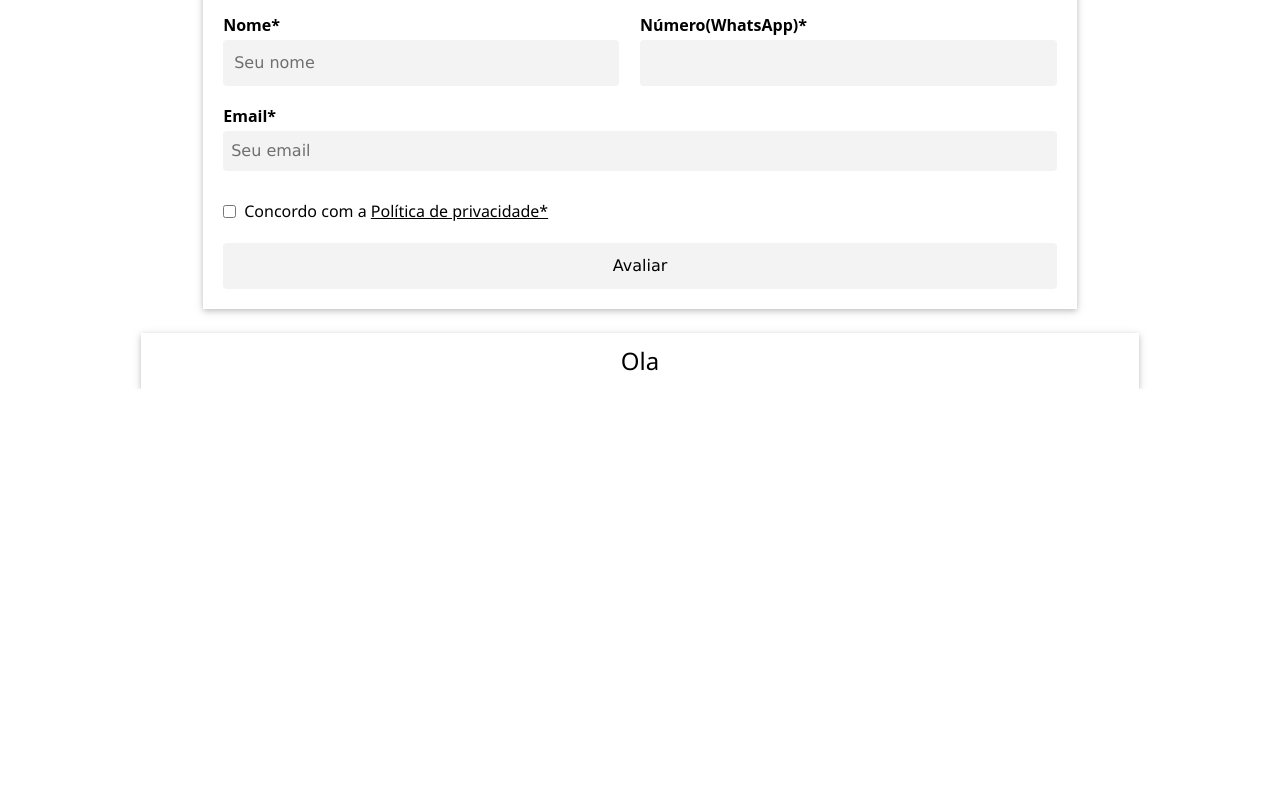
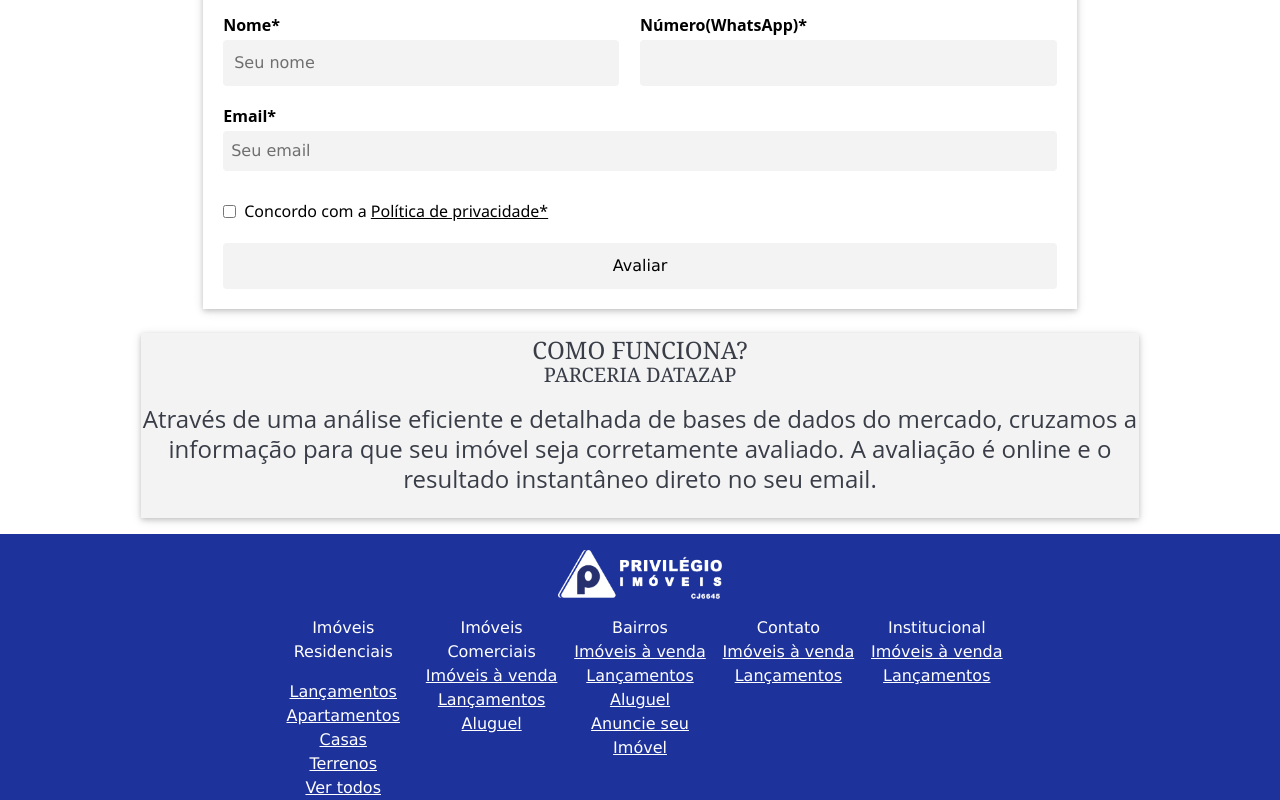
Before and after one commit to AlvaroJ4/Pagina-Privilegio, a plain HTML site: page index.html in a window 1280 px wide. Shown: the part 1032-1832 px from the top of the page. Before the commit the page ends 1421 px from the top, so only its background shows below. Drawn offline with nearby package versions, Linux system fonts and the light colour scheme.

Commit message:
criando footer

```diff
--- a/assets/css/style.css
+++ b/assets/css/style.css
@@ -10,6 +10,7 @@
 
 :root {
     --default-font: 'Open Sans', sans-serif;
+    --fonte-datazp: 'Georgia', 'Times New Roman', Times, serif;
 }
 
 .corpo {
@@ -27,7 +28,7 @@
 
 .navbar {
 
-    box-shadow: 0 2px 5px rgba(0,0,0,.2);
+    box-shadow: 0 2px 5px rgba(0, 0, 0, .2);
 }
 
 .nav-lista {
@@ -77,7 +78,7 @@ i {
     background: 0 0;
     border: none;
     outline: 0;
-    box-shadow: 0 3px 6px -3px rgba(0,0,0,.5);
+    box-shadow: 0 3px 6px -3px rgba(0, 0, 0, .5);
     cursor: pointer;
     position: relative;
     background-color: #28398a;
@@ -114,8 +115,9 @@ i {
 }
 
 .w3-dropdown-content {
-    box-shadow: 0 3px 6px -3px rgba(0,0,0,.5);
+    box-shadow: 0 3px 6px -3px rgba(0, 0, 0, .5);
 }
+
 /*Fim cabeçalho*/
 
 
@@ -126,6 +128,7 @@ i {
     align-items: center;
     width: 80%;
 }
+
 .w3-container {
     display: flex;
     flex-direction: column;
@@ -140,7 +143,7 @@ i {
     text-decoration: none;
 }
 
-.w3-panel  {
+.w3-panel {
     font-size: 25px;
     line-height: 200%;
     word-break: break-word;
@@ -157,11 +160,12 @@ i {
 }
 
 .w3-panels {
-    padding-top:5px ;
+    padding-top: 5px;
     background-color: #28398a;
     border: 1px solid #28398a;
     width: 100%;
 }
+
 /*Fim Texto Mensgaem*/
 
 
@@ -184,7 +188,8 @@ label {
     font-size: 14px;
 }
 
-input, select {
+input,
+select {
     background-color: rgba(226, 224, 224, 0.378);
     border-bottom: 1px solid transparent;
     border-left: 1px solid transparent;
@@ -236,8 +241,6 @@ input:focus {
     color: #000;
 }
 
-
-
 button {
     align-items: center;
     background-color: rgba(226, 224, 224, 0.378);
@@ -255,3 +258,55 @@ button:hover {
     background-color: #28398a;
     color: white;
 }
+
+/*Fim do formulario*/
+
+
+.logo-footer {
+    height: 50px;
+}
+
+.titulo-datazp {
+    line-height: 120%;
+    font-size: 12px;
+    color: #393d47;
+    text-align: center;
+    background-color: #f3f3f3;
+}
+
+.texto-datazap {
+    text-align: center;
+    font-size: 24px;
+    padding-top: 0.5em;
+    line-height: 30px;
+    color: #393d47;
+    font-family: var(--default-font);
+}
+
+
+footer {
+    background-color: #1d329b;
+    color: #fff;
+    text-align: center;
+}
+
+.box {
+    flex-wrap: wrap;
+    max-width: 960px;
+}
+.w3-rows {
+    display: flex;
+}
+
+
+.caixa-logo {
+    padding: 1em;
+}
+
+.logo-footer {
+    height: 50px;
+}
+
+.lista-residenciais {
+    padding-top: 1em;
+}
--- a/index.html
+++ b/index.html
@@ -8,6 +8,8 @@
     <link rel="stylesheet" href="./assets/css/style.css">
     <link rel="stylesheet" href="https://cdnjs.cloudflare.com/ajax/libs/font-awesome/6.4.0/css/all.min.css" />
     <link rel="stylesheet" href="https://www.w3schools.com/w3css/4/w3.css">
+
+
     <Title>Privilégio Imóvies</Title>
 </head>
 
@@ -53,8 +55,8 @@
             <!-- <div class="w3-panels "></div> -->
         </div>
 
-        <div class="w3-container" style="padding-top: 1.5em; padding-bottom: 1.5em;" >
-            <div class="w3-panel-cards w3-card w3-animate-bottom">
+        <div class="w3-container" style="padding-top: 1.5em; padding-bottom: 1.5em;">
+            <div class="w3-panel-cards w3-card w3-animate-opacity">
 
                 <form class="formulario">
                     <label for="fname"><strong>Localização do Imóvel</strong></label><br>
@@ -89,16 +91,18 @@
                     </div>
 
                     <label for="fname"><strong>Dormitórios*</strong></label><br>
-                    <input class="w3-input w3-border-0" type="number" id="fname" placeholder="0" autocomplete="none"><br>
+                    <input class="w3-input w3-border-0" type="number" id="fname" placeholder="0"
+                        autocomplete="none"><br>
 
                     <label for="fname"><strong>Banheiros*</strong></label><br>
-                    <input class="w3-input w3-border-0" type="number" id="fname" name="fname"><br>
+                    <input class="w3-input w3-border-0" type="number" id="fname" placeholder="0"><br>
 
-                    <label for="fname"><strong>Banheiros*</strong></label><br>
-                    <input class="w3-input w3-border-0" type="number" id="fname" required min="0" maxnumber="20"><br>
+                    <label for="fname"><strong>Suítes*</strong></label><br>
+                    <input class="w3-input w3-border-0" type="number" id="fname" placeholder="0" required min="0"
+                        maxnumber="20"><br>
 
                     <label for="fname"><strong>Vagas*</strong></label><br>
-                    <input class="w3-input w3-border-0" type="number" id="fname" name="fname"><br>
+                    <input class="w3-input w3-border-0" type="number" id="fname" placeholder="0"><br>
 
                     <label for="fname"><strong>Área Útil* m²</strong></label><br>
                     <input class="w3-input w3-border-0" type="number" id="fname" placeholder="Área Útil em m² "><br>
@@ -111,18 +115,19 @@
                             <label><strong>Nome*</strong></label>
                             <input type="text" placeholder="Seu nome"><br>
                         </div>
-                        <div class="w3-col s6 " >
+                        <div class="w3-col s6 ">
                             <label><strong>Número(WhatsApp)*</strong></label>
                             <input class="numero-whatsapp" type="number"><br>
                         </div>
                     </div>
 
                     <label for="fname"><strong>Email*</strong></label><br>
-                    <input class="w3-input w3-border-0" type="number" id="fname" placeholder="Seu email"><br>
+                    <input class="w3-input w3-border-0" type="email" id="fname" placeholder="Seu email"><br>
 
                     <div class="privacidade">
                         <input class="check-privacidade" type="checkbox">
-                        <label class="texto-privacidade">Concordo com a <a class="link-privacidade" href="#">Política de privacidade*</a></label>
+                        <label class="texto-privacidade">Concordo com a <a class="link-privacidade" href="#">Política de
+                                privacidade*</a></label>
                     </div>
 
                     <div class="botao">
@@ -133,11 +138,79 @@
             </div>
         </div>
 
-        <div class="w3-container">
-            <div class="w3-panel-card w3-card w3-animate-bottom ">
-                <h3>Ola</h3>
+        <div class="w3-container" style="padding-bottom: 1em;">
+            <div class="w3-panel-card w3-card w3-animate-opacity ">
+                <div class="titulo-datazp">
+                    <h3 style="font-family:Georgia, 'Times New Roman', Times, serif "> COMO FUNCIONA? </h3>
+                    <h4 style="font-family: Georgia, 'Times New Roman', Times, serif; align-items: center;"> PARCERIA
+                        DATAZAP</h4>
+
+                    <p class="texto-datazap" style="padding-bottom: 1em;">Através de uma análise eficiente e detalhada
+                        de bases de dados do mercado, cruzamos a
+                        informação para que seu imóvel seja corretamente avaliado. A avaliação é online e o resultado
+                        instantâneo direto no seu email.
+                    </p>
+
+                </div>
             </div>
         </div>
+
+        <footer class="w3-container">
+            <div class="caixa-logo">
+                <a href="#"><img src="./assets/img/logo_footer.png" alt="" class="logo-footer"></a>
+            </div>
+            <div class="box">
+                <div class="w3-rows">
+                    <div class="w3-col w3-center">
+                        <p >Imóveis Residenciais</p>
+
+                        <ul class="lista-residenciais">
+                            <li class="lista-item"><a class="link-lista" href="#">Lançamentos</a></li>
+                            <li class="lista-item"><a class="link-lista" href="#">Apartamentos</a></li>
+                            <li class="lista-item"><a class="link-lista" href="#">Casas</a></li>
+                            <li class="lista-item"><a class="link-lista" href="#">Terrenos</a></li>
+                            <li class="lista-item"><a class="link-lista" href="#">Ver todos</a></li>
+                        </ul>
+                    </div>
+                    <div class="w3-col w3-center">
+                        <p>Imóveis Comerciais</p>
+
+                        <ul class="lista-comerciais">
+                            <li class="lista-item"><a class="link-lista" href="#">Imóveis à venda</a></li>
+                            <li class="lista-item"><a class="link-lista" href="#">Lançamentos</a></li>
+                            <li class="lista-item"><a class="link-lista" href="#">Aluguel</a></li>
+                        </ul>
+                    </div>
+                    <div class="w3-col w3-center">
+                        <p>Bairros</p>
+
+                        <ul class="lista-bairros">
+                            <li class="lista-item"><a class="link-lista" href="#">Imóveis à venda</a></li>
+                            <li class="lista-item"><a class="link-lista" href="#">Lançamentos</a></li>
+                            <li class="lista-item"><a class="link-lista" href="#">Aluguel</a></li>
+                            <li class="lista-item"><a class="link-lista" href="#">Anuncie seu Imóvel</a></li>
+                        </ul>
+                    </div>
+                    <div class="w3-col w3-center">
+                        <p>Contato</p>
+
+                        <ul class="lista-contato">
+                            <li class="lista-item"><a class="link-lista" href="#">Imóveis à venda</a></li>
+                            <li class="lista-item"><a class="link-lista" href="#">Lançamentos</a></li>
+                        </ul>
+                    </div>
+                    <div class="w3-col  w3-center">
+                        <p>Institucional</p>
+
+                        <ul class="lista-institucional">
+                            <li class="lista-item"><a class="link-lista" href="#">Imóveis à venda</a></li>
+                            <li class="lista-item"><a class="link-lista" href="#">Lançamentos</a></li>
+                        </ul>
+                    </div>
+                </div>
+
+            </div>
+        </footer>
 
     </main>
 </body>
```
Also changed, not shown: assets/img/logo_footer.png (added).
